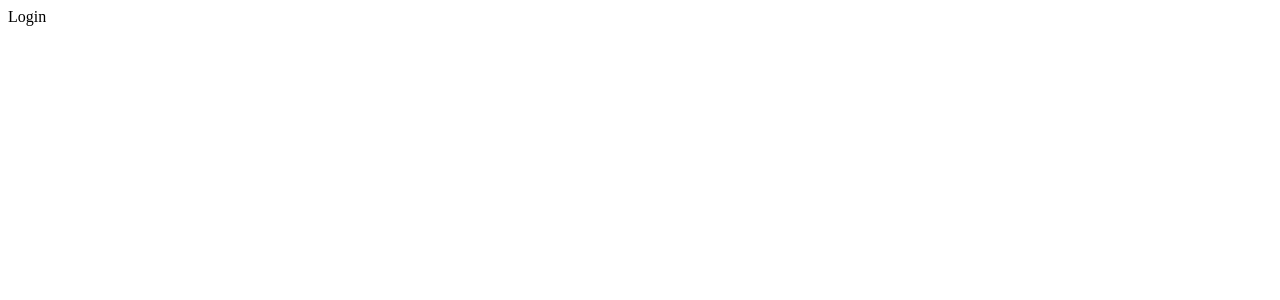
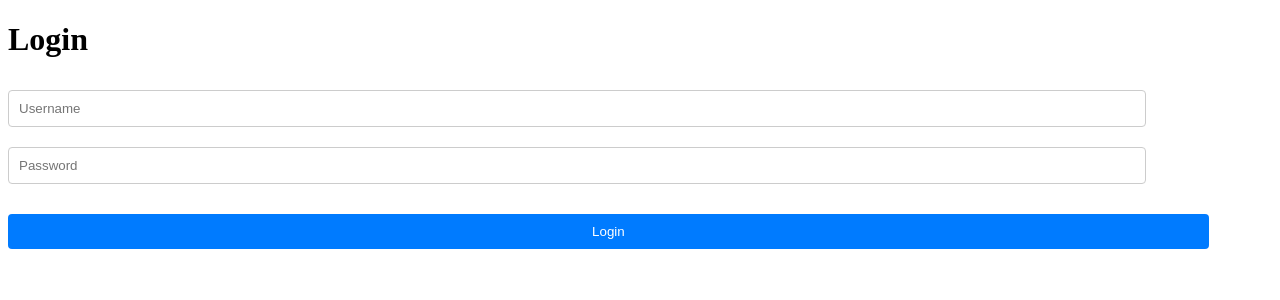
Before and after one commit to martinaNasc04/notesApp, a React (Vite) app in the folder frontend/: page /login in a window 1280 px wide. Shown: the top 300 px of the page. Built offline with nearby package versions, Linux system fonts and the light colour scheme.

Commit message:
Adicionando estilos ao componente Form

```diff
--- a/frontend/src/App.jsx
+++ b/frontend/src/App.jsx
@@ -4,6 +4,7 @@ import Register from "./pages/Register"
 import Home from "./pages/Home"
 import NotFound from "./pages/NotFound"
 import ProtectedRoute from "./components/ProtectedRoute"
+
 
 function Logout() {
   localStorage.clear()
--- a/frontend/src/components/Form.jsx
+++ b/frontend/src/components/Form.jsx
@@ -2,6 +2,7 @@ import { useState } from "react";
 import api from "../api";
 import { useNavigate } from "react-router-dom";
 import { ACCESS_TOKEN, REFRESH_TOKEN } from "../constants";
+import '../styles/Form.css'
 
 // Esse componente é responsável por renderizar um formulário de login ou registro
 // dependendo do método passado como prop. Ele também lida com o envio do formulário,
@@ -11,12 +12,12 @@ function Form({ route, method }) {
     const [loading, setLoading] = useState(false);
     const navigate = useNavigate()
 
-    const name = method === "login" ? "Login" : "Register";
+    const name = method === "login" ? "Login" : "Cadastrar";
     const handleSubmit = async (e) => {
         setLoading(true);
         e.preventDefault();
 
-        // Tentar logar ou registrar o usuário
+        // Tentar logar ou cadastrar o usuário
         try {
             const res = await api.post(route, { username, password })
             if (method === 'login') {
@@ -29,6 +30,7 @@ function Form({ route, method }) {
         }
         catch (error) {
             alert(error)
+            console.log(error)
         } finally {
             setLoading(false)
         }
@@ -53,8 +55,10 @@ function Form({ route, method }) {
             placeholder="Password"
         />
 
-        <button className="form-" type="submit">
+        <button className="form-button" type="submit">
             {name}
         </button>
     </form>
 }
+
+export default Form;
--- a/frontend/src/pages/Login.jsx
+++ b/frontend/src/pages/Login.jsx
@@ -1,9 +1,9 @@
-import React from 'react'
+import Form from '../components/Form'
 
 function Login() {
-    return (
-        <div>Login</div>
-    )
+    return <Form
+        route="/api/token/"
+        method="login" />
 }
 
 export default Login
--- a/frontend/src/pages/Register.jsx
+++ b/frontend/src/pages/Register.jsx
@@ -1,9 +1,9 @@
-import React from 'react'
+import Form from '../components/Form'
 
 function Register() {
-    return (
-        <div>Register</div>
-    )
+    return <Form
+        route="/api/user/register/"
+        method="register" />
 }
 
 export default Register
--- /dev/null
+++ b/frontend/src/styles/Form.css
@@ -0,0 +1,36 @@
+.form-container {
+    display: flex;
+    flex-direction: column;
+    align-items: center;
+    justify-content: center;
+    margin: 50px auto;
+    padding: 20px;
+    border-radius: 8px;
+    box-shadow: 0 4px 6px rgba(0, 0, 0, 0.1);
+    max-width: 400px;
+}
+
+.form-input {
+    width: 90%;
+    padding: 10px;
+    margin: 10px 0;
+    border: 1px solid #ccc;
+    border-radius: 4px;
+    box-sizing: border-box;
+}
+
+.form-button {
+    width: 95%;
+    padding: 10px;
+    margin: 20px 0;
+    background-color: #007bff;
+    color: white;
+    border: none;
+    border-radius: 4px;
+    cursor: pointer;
+    transition: background-color 0.2s ease-in-out;
+}
+
+.form-button:hover {
+    background-color: #0056b3;
+}
```
Also changed, not shown: 2 other files (tests, documents, lock files or other folders).
